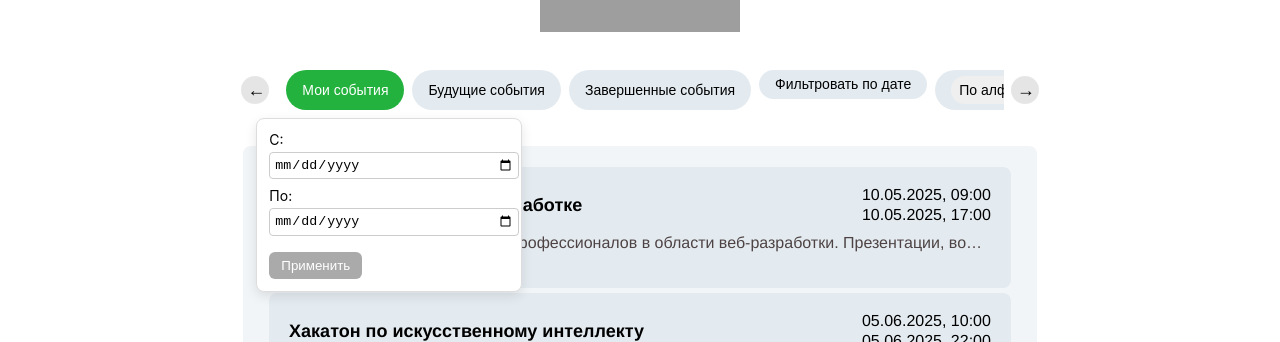
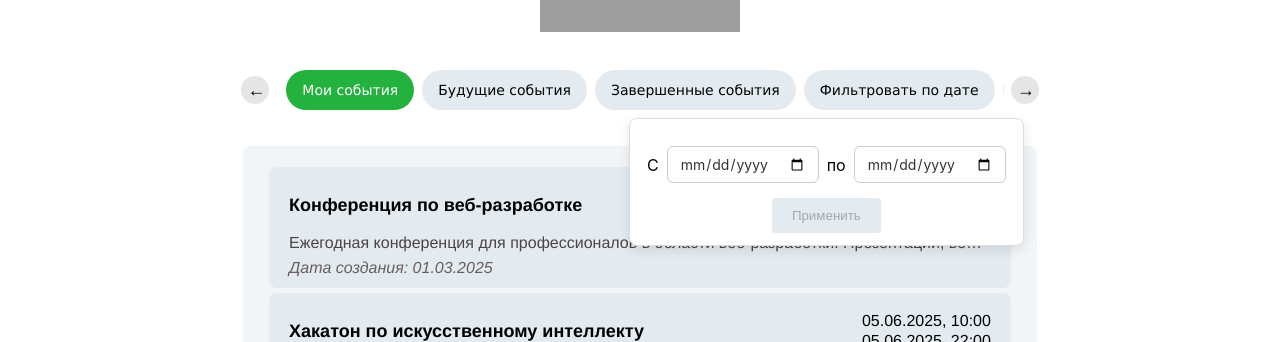
Before and after one commit to dwarowski/venaja-hackaton-2025, a React (Create React App) app: page / in a window 1280 px wide. Both pictures are taken after a click on the button "Фильтровать по дате". Shown: the part 133-475 px from the top of the page. Built offline with nearby package versions, Linux system fonts and the light colour scheme; grey boxes are pictures that could not be loaded.

Commit message:
fixed styles for filter button

```diff
--- a/src/App.css
+++ b/src/App.css
@@ -458,4 +458,6 @@ background-color: rgb(180, 183, 185);
   transition: background-color 0.3s ease;
   cursor: pointer;
   flex-shrink: 0; /* Не сжимаем кнопки */
+  font-size: 14px;
+  font-family: Verdana, Geneva, Tahoma, sans-serif;
 }
--- a/src/VolunteerPage/Volunteers.css
+++ b/src/VolunteerPage/Volunteers.css
@@ -86,10 +86,16 @@
   flex-direction: row;
 }
 
+
+.filter-button-wrapper {
+  position: relative;
+}
+
 .calendar-popup {
+  box-sizing: border-box;
   position: absolute;
-  top: calc(100% + 8px); /* немного ниже кнопки */
-  left: 0;
+  top: calc(100% + 8px);
+  right: 0;
   z-index: 1000;
   background-color: white;
   border: 1px solid #ddd;
@@ -100,32 +106,40 @@
   min-width: 240px;
 }
 
-.calendar-popup label {
-  display: block;
-  margin-bottom: 8px;
-  font-size: 14px;
+.data-input {
+  display: flex;
+  flex-direction: row;
+  gap: 0.5rem;
+  margin: 15px 5px;
+  align-items: center;
 }
 
-.calendar-popup input[type='date'] {
-  width: 100%;
-  padding: 4px;
-  margin-top: 4px;
-  border-radius: 4px;
-  border: 1px solid #ccc;
+.data-input-accept {
+  display: flex;
+  align-items: center;
+  justify-content: center;
 }
 
-.calendar-popup button {
-  margin-right: 8px;
-  margin-top: 8px;
-  padding: 6px 12px;
+.data-input-accept button {
+  padding: 10px 20px;
   border: none;
-  border-radius: 6px;
-  background-color: #0077cc;
-  color: white;
+  border-radius: 4px;
   cursor: pointer;
-  transition: background-color 0.2s;
+  transition: background-color 0.3s ease;
+  max-width: 150px;
 }
 
-.calendar-popup button:last-child {
-  background-color: #aaa;
+input[type="date"] {
+  padding: 8px 12px;
+  border: 1px solid #ccc;
+  border-radius: 6px;
+  font-size: 14px;
+  font-family: inherit;
+  background-color: #fff;
+  color: #333;
+  transition: border-color 0.3s ease, box-shadow 0.3s ease;
 }
+
+input[type="date"]:hover {
+  border-color: #888;
+}
--- a/src/VolunteerPage/components/sections/FilterButton.tsx
+++ b/src/VolunteerPage/components/sections/FilterButton.tsx
@@ -13,16 +13,20 @@ export const FilterButton: React.FC<DateFilterButtonProps> = ({ onFilterChange }
   const [range, setRange] = useState<TimeRange | null>(null);
   const ref = useRef<HTMLDivElement>(null);
 
-  // Закрытие при клике вне
     useEffect(() => {
     const handleClickOutside = (e: MouseEvent) => {
         if (ref.current && !ref.current.contains(e.target as Node)) {
         setIsOpen(false);
+        if (!range) {
+            setTempStart(null);
+            setTempEnd(null);
+        }
         }
     };
     document.addEventListener("mousedown", handleClickOutside);
     return () => document.removeEventListener("mousedown", handleClickOutside);
-  }, []);
+    }, [range]);
+
 
   const handleToggle = () => {
     if (range) {
@@ -43,6 +47,10 @@ export const FilterButton: React.FC<DateFilterButtonProps> = ({ onFilterChange }
       onFilterChange(newRange);
       setIsOpen(false);
     }
+    else {
+        setTempStart(null);
+        setTempEnd(null);
+    }
   };
 
   const displayLabel = range
@@ -50,39 +58,41 @@ export const FilterButton: React.FC<DateFilterButtonProps> = ({ onFilterChange }
     : "Фильтровать по дате";
 
   return (
-    <div ref={ref} className="relative inline-block">
+  <div ref={ref}>
     <button
-        className={`tab-button ${range ? "button-active" : "button-inactive"}`}
+      className={`tab-button sort-button-wrapper ${range ? "button-active" : "button-inactive"}`}
       onClick={handleToggle}
     >
       {displayLabel}
     </button>
 
       {isOpen && (
-        <div className="calendar-popup absolute bg-white border rounded shadow-md p-3 mt-2 z-10">
-          <label className="block text-sm mb-2">
-            С:
+        <div className="calendar-popup">
+            <div className="data-input">
+                <div>С</div>
+                <div>
                     <input
                 type="date"
-              className="block w-full mt-1 p-1 border rounded"
                 onChange={(e) => setTempStart(new Date(e.target.value))}
                     />
-          </label>
-          <label className="block text-sm mb-2 mt-2">
-            По:
+                </div>
+                <div>по</div>
+                <div>
                     <input
                         type="date"
-              className="block w-full mt-1 p-1 border rounded"
                         onChange={(e) => setTempEnd(new Date(e.target.value))}
                     />
-          </label>
+                </div>
+            </div>
+            <div className="data-input-accept">
                 <button
                     onClick={applyFilter}
                     disabled={!tempStart || !tempEnd}
-            className="mt-3 w-full bg-blue-500 text-white py-1 rounded hover:bg-blue-600 disabled:bg-gray-300"
+                    className={(!tempStart || !tempEnd) ? "button-inactive" : "button-active"}
                 >
                 Применить
                 </button>
+            </div>
         </div>
       )}
     </div>
```
Also changed, not shown: src/OrganiserPage/components/shared/interfaces.ts (+4 -4 lines). Lines whose indentation alone changed are shown as unchanged.
